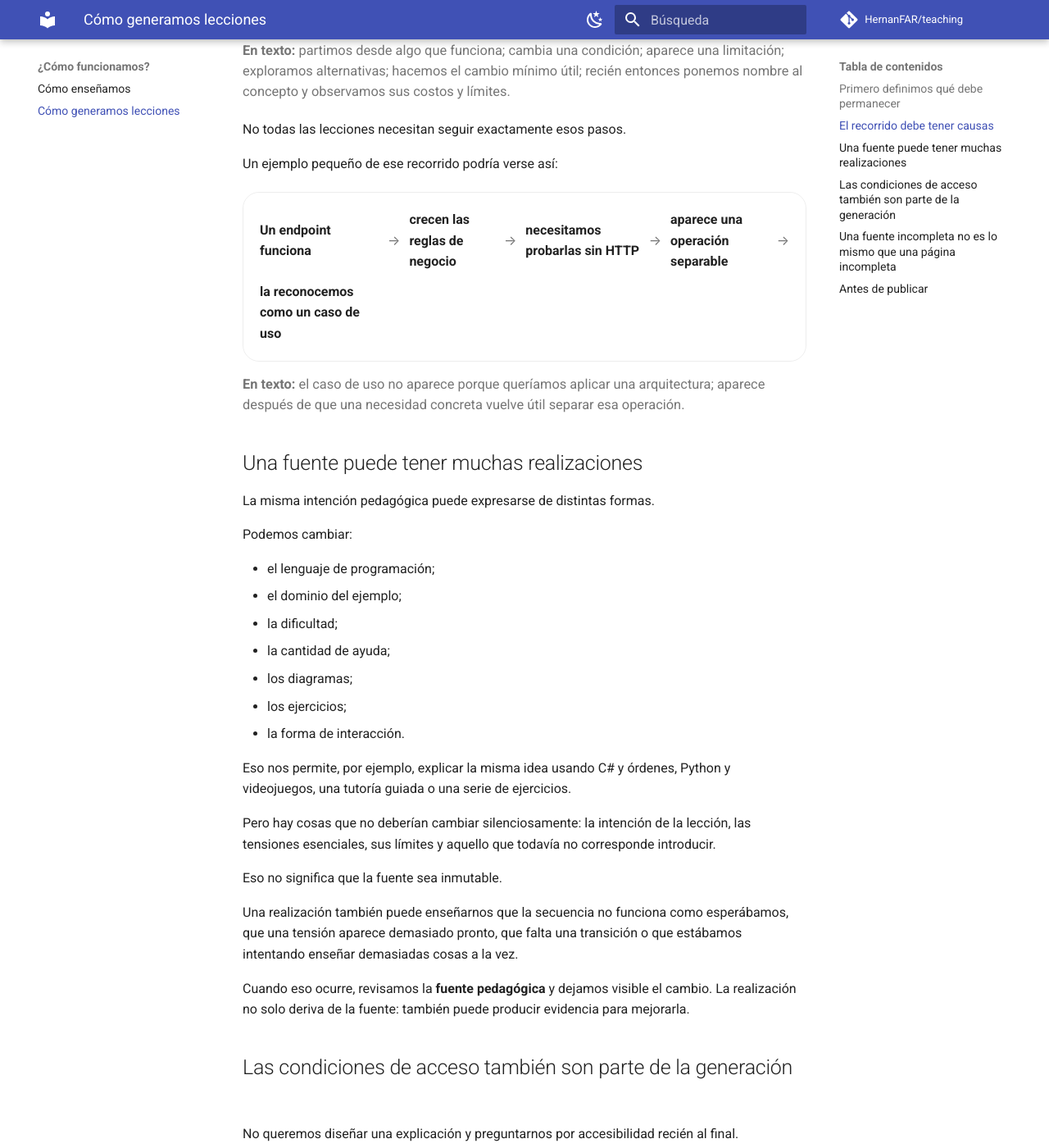
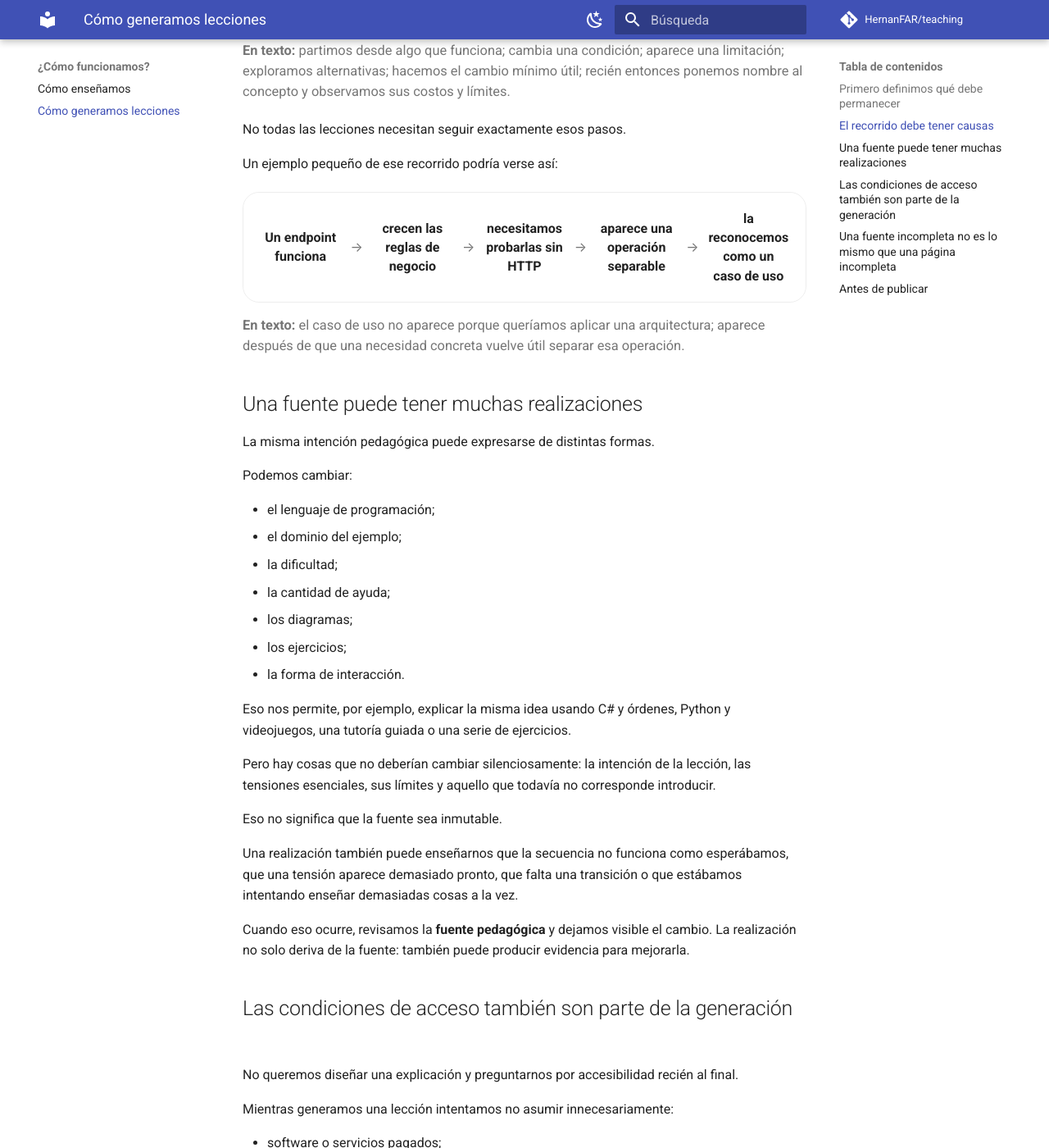
Before and after one commit to HernanFAR/teaching, an MkDocs documentation site: the page built from docs/about/lesson-generation.md, in a window 1280 px wide and 1400 px high, scrolled down 1834 px. Shown: the whole window at 82% size. Built offline with MkDocs 1.6.1 and Material for MkDocs 9.7.7, drawn with Linux system fonts in a browser that asks for light colours; comment, search, counter and statistics services are not loaded.

Commit message:
style: support five-step causal example

```diff
--- a/docs/stylesheets/extra.css
+++ b/docs/stylesheets/extra.css
@@ -707,13 +707,19 @@
 
 .causal-example {
   display: grid;
-  grid-template-columns: auto 1fr auto 1fr auto 1fr auto 1.4fr;
+  grid-template-columns: minmax(0, 1fr) auto minmax(0, 1fr) auto minmax(0, 1fr) auto minmax(0, 1fr) auto minmax(0, 1fr);
   gap: 0.55rem;
   align-items: center;
   margin: 1.1rem 0 0.65rem;
   padding: 1rem;
   border: 0.05rem solid var(--md-default-fg-color--lightest);
   border-radius: var(--teaching-radius);
+}
+
+.causal-example > strong {
+  min-width: 0;
+  text-align: center;
+  line-height: 1.45;
 }
 
 .causal-example > span {
```
